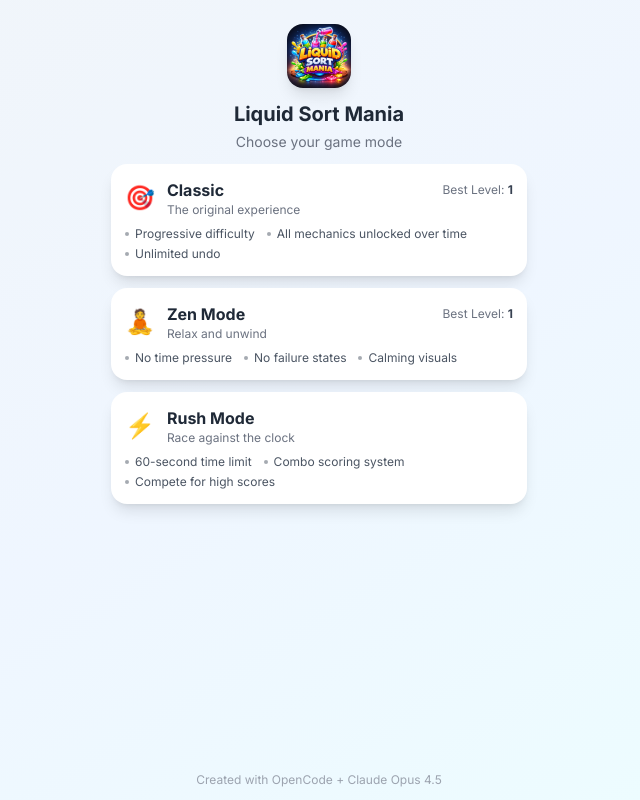
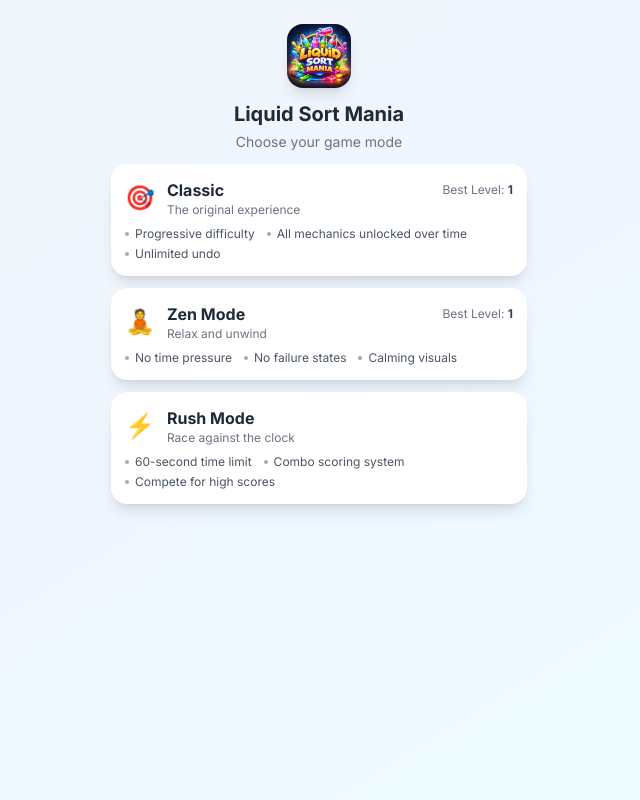
Before and after one commit to Lucasbritx/liquid-sort-mania, a React (Vite) app: page / in a window 1280 px wide. Shown: the whole page, without its empty margins (321-961 px from the left). Built offline with nearby package versions, Linux system fonts and the light colour scheme.

Commit message:
refactor: remove footer section from ModeSelect component

```diff
--- a/src/components/ModeSelect.tsx
+++ b/src/components/ModeSelect.tsx
@@ -162,13 +162,6 @@ const ModeSelect = memo(function ModeSelect({
           onClick={() => onSelectMode('rush')}
         />
       </div>
-
-      {/* Footer - Fixed */}
-      <footer className="flex-shrink-0 px-4 py-3 text-center">
-        <p className="text-xs text-gray-400 dark:text-gray-500">
-          Created with OpenCode + Claude Opus 4.5
-        </p>
-      </footer>
     </div>
   );
 });
```
